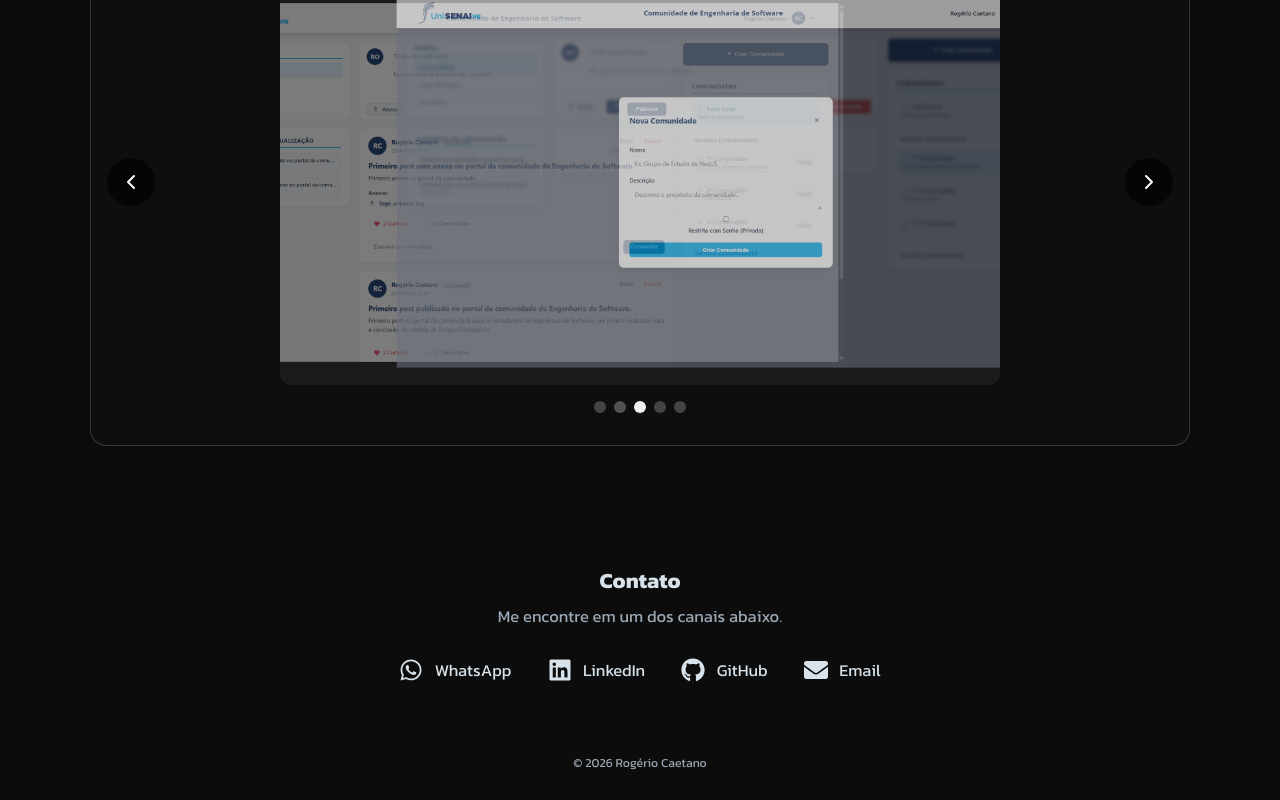
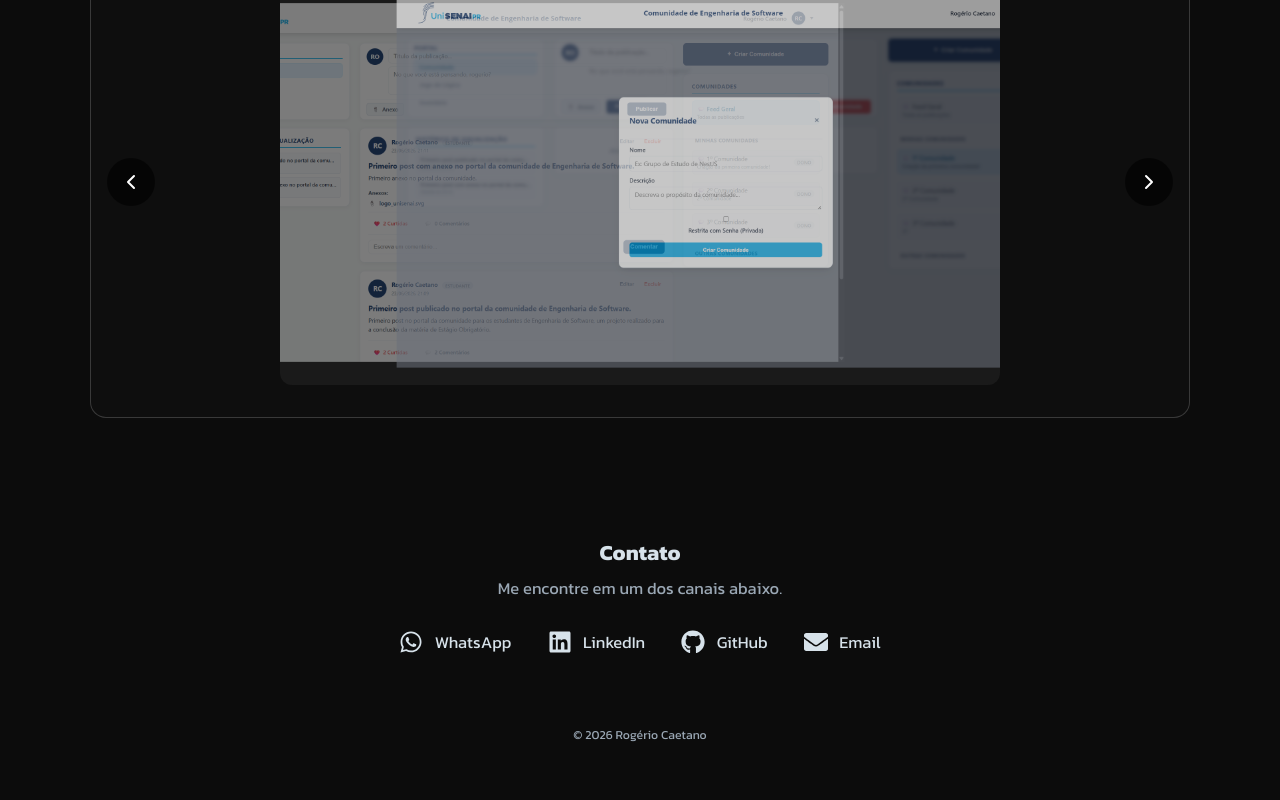
Before and after one commit to rogeriocaetanojr/portfolio-rogerio, a React (Vite) app: page / in a window 1280 px wide. Shown: the part 3020-3820 px from the top of the page. After the commit the page ends 3792 px from the top, so only its background shows below. Built offline with nearby package versions, Linux system fonts and the light colour scheme.

Commit message:
style: remove indicadores de paginas do card do senai

```diff
--- a/src/components/ProjectCardMosaic.jsx
+++ b/src/components/ProjectCardMosaic.jsx
@@ -147,31 +147,6 @@ export function ProjectCardMosaic({ nome = "Novo Projeto", descricao = "Descriç
           <ChevronRight size={24} />
         </button>
       </div>
-
-      {/* Dots de Navegação (Etapa 4) */}
-      <div style={{
-        display: 'flex',
-        justifyContent: 'center',
-        gap: '8px',
-        marginTop: '16px'
-      }}>
-        {imagens.map((_, index) => (
-          <button
-            key={index}
-            onClick={() => setCurrentIndex(index)}
-            style={{
-              width: '12px',
-              height: '12px',
-              borderRadius: '50%',
-              border: 'none',
-              backgroundColor: index === currentIndex ? '#FFFFFF' : '#444444',
-              cursor: 'pointer',
-              transition: 'background-color 0.3s'
-            }}
-            aria-label={`Ir para a imagem ${index + 1}`}
-          />
-        ))}
-      </div>
     </div>
   );
 }
```
